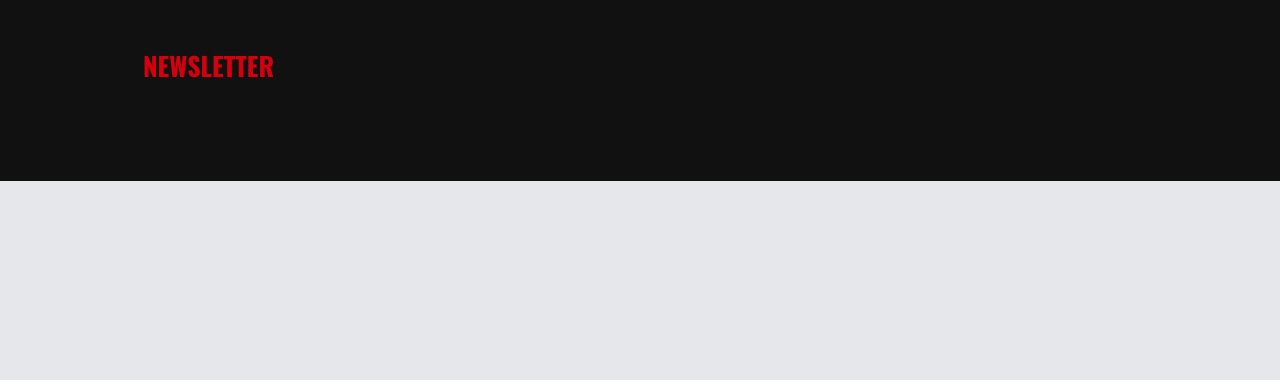
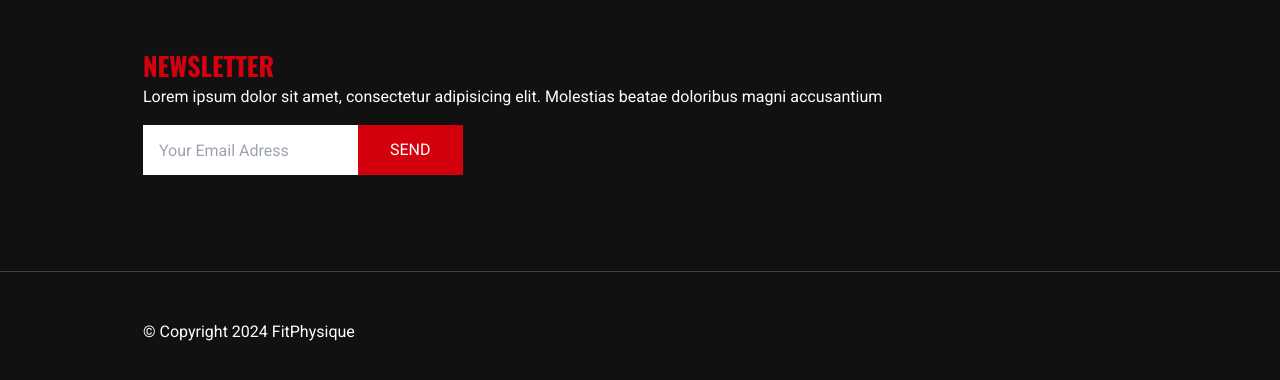
Before and after one commit to Quincy-Fer/fit-physique, a Next.js app: page / in a window 1280 px wide. Shown: the part 7560-7940 px from the top of the page. Before the commit the page ends 7741 px from the top, so only its background shows below. Built offline with nearby package versions, Linux system fonts and the light colour scheme.

Commit message:
Add newsletter section and copyright

```diff
--- a/components/Footer.tsx
+++ b/components/Footer.tsx
@@ -139,7 +139,31 @@ const Footer = () => {
             </div>
           </div>
           {/* newsletter */}
-          <div><h4 className="h4 text-accent">Newsletter</h4></div>
+          <div>
+            <h4 className="h4 text-accent">Newsletter</h4>
+            <div className="flex flex-col gap-4">
+              <p>
+                Lorem ipsum dolor sit amet, consectetur adipisicing elit.
+                Molestias beatae doloribus magni accusantium
+              </p>
+              <form className="flex items-center">
+                <input
+                  type="text"
+                  placeholder="Your Email Adress"
+                  className="h-[50px] outline-none px-4 text-primary-300"
+                />
+                <CustomButton text="Send" containerStyles="h-[50px] px-8" />
+              </form>
+            </div>
+          </div>
+        </div>
+      </div>
+      {/* copyright */}
+      <div className="text-white border-t border-white/20 py-12">
+        <div className="container mx-auto h-full">
+          <div>
+            <span>&copy;  Copyright 2024 FitPhysique</span>
+          </div>
         </div>
       </div>
     </footer>
```
